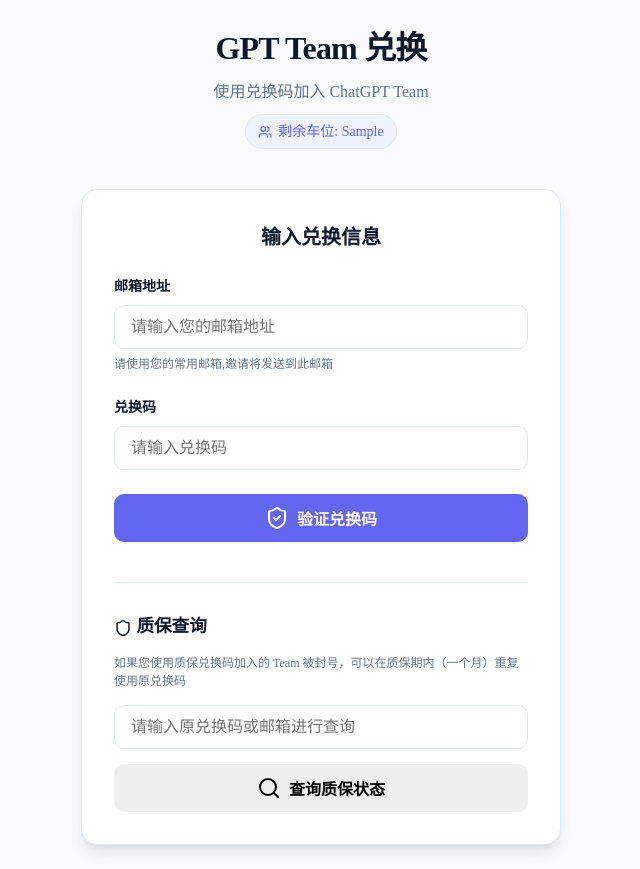
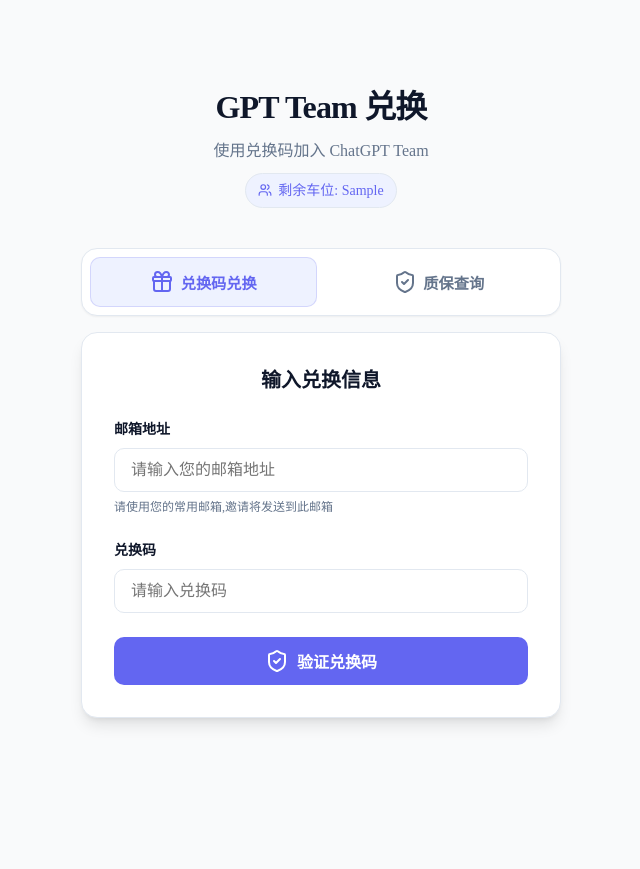
Before and after one commit to Mars-08042/team-manage, a FastAPI app: template app/templates/user/theme_default.html in a window 1280 px wide. Shown: the whole page, without its empty margins (319-959 px from the left). After the commit the page ends 725 px from the top, so only its background shows below. Run offline with FastAPI, Linux system fonts and the light colour scheme; the template is opened without the code that fills it: most values are stand-ins (such as "Sample title", 1, 10 or a date in 2020).

Commit message:
feat: 修复主题联动并统一导航按钮样式，忽略example目录

```diff
--- a/app/static/css/user.css
+++ b/app/static/css/user.css
@@ -160,6 +160,79 @@ body {
     transform: translateY(0);
 }
 
+.btn-secondary {
+    background-color: var(--bg-surface);
+    color: var(--text-main);
+    border: 1px solid var(--border-base);
+}
+
+.btn-secondary:hover {
+    background-color: var(--bg-main);
+    transform: translateY(-1px);
+}
+
+.btn:disabled {
+    opacity: 0.7;
+    cursor: not-allowed;
+}
+
+.tab-switcher {
+    display: grid;
+    grid-template-columns: 1fr 1fr;
+    gap: 0.5rem;
+    padding: 0.5rem;
+    border: 1px solid var(--border-base);
+    border-radius: var(--radius-lg);
+    background-color: var(--bg-surface);
+    box-shadow: var(--shadow-sm);
+    margin-bottom: 1rem;
+}
+
+.tab-btn {
+    border: 1px solid transparent;
+    border-radius: var(--radius-md);
+    padding: 0.75rem;
+    background: transparent;
+    color: var(--text-muted);
+    font-size: 0.95rem;
+    font-weight: 600;
+    cursor: pointer;
+    display: inline-flex;
+    align-items: center;
+    justify-content: center;
+    gap: 0.4rem;
+    transition: var(--transition-base);
+}
+
+.tab-btn:hover {
+    color: var(--text-main);
+    background-color: var(--bg-main);
+}
+
+.tab-btn.active {
+    color: var(--primary);
+    background-color: var(--primary-soft);
+    border-color: rgba(99, 102, 241, 0.2);
+}
+
+.warranty-panel {
+    display: none;
+}
+
+.spinning {
+    animation: spin 0.8s linear infinite;
+}
+
+@keyframes spin {
+    from {
+        transform: rotate(0deg);
+    }
+
+    to {
+        transform: rotate(360deg);
+    }
+}
+
 /* Toast */
 .toast {
     position: fixed;
--- a/app/templates/user/theme_default.html
+++ b/app/templates/user/theme_default.html
@@ -23,6 +23,15 @@
             {% endif %}
         </div>
 
+        <div class="tab-switcher">
+            <button class="tab-btn active" type="button" onclick="switchTab('redeem')" id="tab-redeem">
+                <i data-lucide="gift"></i> 兑换码兑换
+            </button>
+            <button class="tab-btn" type="button" onclick="switchTab('warranty')" id="tab-warranty">
+                <i data-lucide="shield-check"></i> 质保查询
+            </button>
+        </div>
+
         <!-- 步骤1: 输入兑换码 -->
         <div id="step1" class="step active">
             <div class="card">
@@ -43,37 +52,24 @@
                         <i data-lucide="shield-check"></i> 验证兑换码
                     </button>
                 </form>
-
-                <!-- 质保查询区域 -->
-                <div class="warranty-section"
-                    style="margin-top: 40px; padding-top: 30px; border-top: 1px solid var(--border-base);">
-                    <h3 style="font-size: 1.1rem; margin-bottom: 15px; color: var(--text-primary);">
-                        <i data-lucide="shield" style="width: 18px; height: 18px; vertical-align: middle;"></i>
-                        质保查询
-                    </h3>
-                    <p class="form-help" style="margin-bottom: 15px;">
-                        如果您使用质保兑换码加入的 Team 被封号，可以在质保期内（一个月）重复使用原兑换码
-                    </p>
-                    <div class="form-group" style="margin-bottom: 15px;">
-                        <input type="text" id="warrantyInput" placeholder="请输入原兑换码或邮箱进行查询" class="form-input">
-                    </div>
-                    <button type="button" class="btn btn-secondary" id="checkWarrantyBtn" onclick="checkWarranty()"
-                        style="width: 100%;">
-                        <i data-lucide="search"></i> 查询质保状态
-                    </button>
-                </div>
             </div>
         </div>
 
-        <!-- 质保查询结果 -->
-        <div id="warrantyResult" class="step" style="display: none;">
+        <!-- Tab: 质保查询 -->
+        <div id="warrantyPanel" class="warranty-panel" style="display: none;">
             <div class="card">
-                <h2>质保查询结果</h2>
-                <div id="warrantyContent">
-                    <!-- 质保结果将通过JavaScript动态生成 -->
+                <h2>质保查询</h2>
+                <p class="form-help" style="margin-bottom: 1rem;">
+                    输入原兑换码或邮箱，查询质保状态与历史记录。
+                </p>
+                <div class="form-group">
+                    <input type="text" id="warrantyInput" placeholder="请输入原兑换码或邮箱进行查询" class="form-input">
                 </div>
-                <div class="actions" style="margin-top: 20px;">
-                    <button onclick="backToStep1()" class="btn btn-secondary">返回</button>
+                <button type="button" class="btn btn-primary" id="checkWarrantyBtn" onclick="checkWarranty()">
+                    <i data-lucide="search"></i> 查询质保状态
+                </button>
+                <div id="warrantyContent" style="margin-top: 1.25rem;">
+                    <p class="form-help">查询结果将显示在这里。</p>
                 </div>
             </div>
         </div>
```
Also changed, not shown: app/routes/admin.py (+9 -2 lines), app/static/css/style.css (+50 -0 lines), app/static/js/admin_theme.js (+63 -21 lines), app/static/js/redeem.js (+88 -6 lines), app/templates/base.html (+10 -7 lines), 1 other file.
